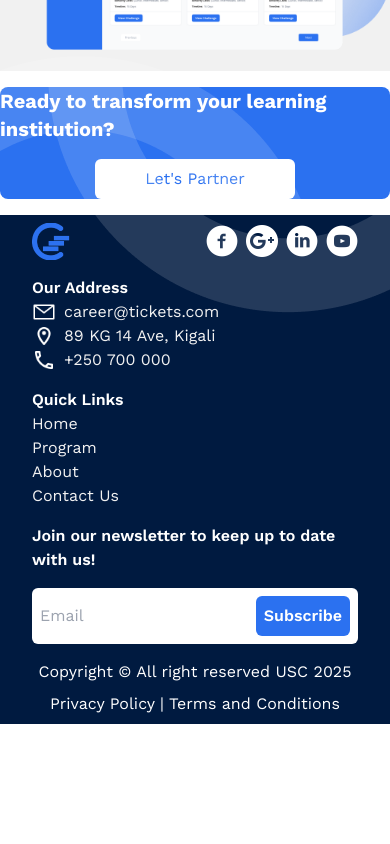
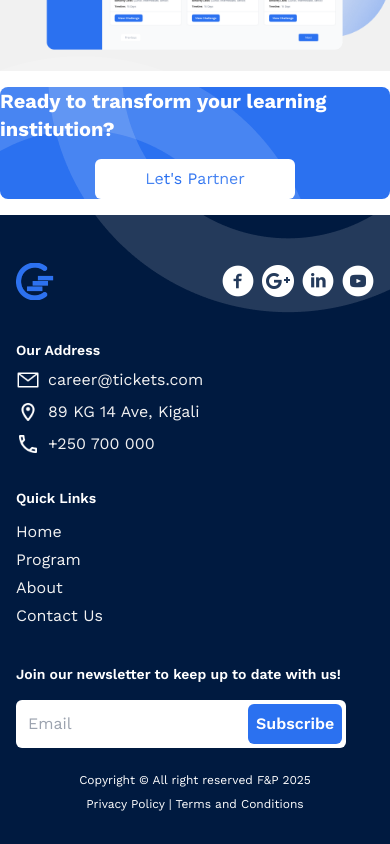
Before and after one commit to wakaflorien/umurava-skills-challenge, a Next.js app: page /institutions in a window 390 px wide. Shown: the part 3595-4439 px from the top of the page. Before the commit the page ends 4319 px from the top, so only its background shows below. Built offline with nearby package versions, Linux system fonts and the light colour scheme.

Commit message:
Refactor Footer component for improved layout and spacing

```diff
--- a/src/components/Footer.tsx
+++ b/src/components/Footer.tsx
@@ -4,8 +4,8 @@ import { BackToTop } from "./BackToTop";
 
 export const Footer = () => {
     return (
-        <footer className="bg-secondary flex flex-col gap-4 px-8 sm:px-24 py-2 sm:py-12 sm:divide-y divide-white/20">
-            <div className="flex items-center justify-between sm:py-8">
+        <footer className="bg-secondary flex flex-col gap-2 sm:gap-4 px-4 sm:px-24 py-8 sm:py-12 sm:divide-y divide-white/20">
+            <div className="flex items-center justify-between py-4 sm:py-8">
                 <Image
                     aria-hidden
                     src="/CareerTicket_4x-removebg-preview 1.png"
@@ -27,10 +27,10 @@ export const Footer = () => {
                 </div>
             </div>
 
-            <div className="flex flex-col gap-4  sm:flex-row items-start justify-between sm:py-8">
-                <div className="flex flex-col">
-                    <h1 className="text-white text-md sm:text-lg font-semibold">Our Address</h1>
-                    <ul className="flex flex-col sm:gap-2 sm:py-2 text-tertiary">
+            <div className="flex flex-col gap-8 sm:gap-4  sm:flex-row items-start justify-between py-4 sm:py-8">
+                <div className="flex flex-col gap-2 sm:gap-0">
+                    <h1 className="text-white text-sm sm:text-lg font-semibold">Our Address</h1>
+                    <ul className="flex flex-col gap-2 sm:gap-2 sm:py-2 text-tertiary">
                         <li className="flex gap-2">
                             <Image
                                 aria-hidden
@@ -41,7 +41,7 @@ export const Footer = () => {
                                 // layout="responsive"
                                 className={`object-cover`}
                             />
-                            <span>career@tickets.com</span>
+                            <p>career@tickets.com</p>
                         </li>
                         <li className="flex gap-2">
                             <Image
@@ -53,7 +53,7 @@ export const Footer = () => {
                                 // layout="responsive"
                                 className={`object-cover`}
                             />
-                            <span>89 KG 14 Ave, Kigali</span>
+                            <p>89 KG 14 Ave, Kigali</p>
                         </li>
                         <li className="flex gap-2">
                             <Image
@@ -65,31 +65,31 @@ export const Footer = () => {
                                 // layout="responsive"
                                 className={`object-cover`}
                             />
-                            <span>+250 700 000</span>
+                            <p>+250 700 000</p>
                         </li>
                     </ul>
                 </div>
-                <div className="flex flex-col">
-                    <h1 className="text-white text-md sm:text-lg font-semibold">Quick Links</h1>
-                    <ul className="flex flex-col sm:gap-2 sm:py-2 text-tertiary">
+                <div className="flex flex-col gap-2 sm:gap-0">
+                    <h1 className="text-white text-sm sm:text-lg font-semibold">Quick Links</h1>
+                    <ul className="flex flex-col gap-1 sm:gap-2 py-1 sm:py-2 text-tertiary">
                         <li><a href="./">Home</a></li>
-                        <li><a href="/program">Program</a></li>
+                        <li><a href="./#contact">Program</a></li>
                         <li><a href="/about">About</a></li>
                         <li><a href="./#contact">Contact Us</a></li>
                     </ul>
                 </div>
-                <div className="flex flex-col gap-4 sm:gap-4">
-                    <h1 className="text-white text-md sm:text-lg font-semibold">Join our newsletter to keep up to date with us!</h1>
-                    <form className="flex items-center justify-between bg-white p-2 rounded-md">
-                        <input className="w-full text-black outline-none sm:p-3" placeholder="Email" />
+                <div className="flex flex-col gap-4 ">
+                    <h1 className="text-white text-sm sm:text-lg font-semibold">Join our newsletter to keep up to date with us!</h1>
+                    <form className="flex items-center justify-between bg-white p-1 sm:p-2 rounded-md">
+                        <input className="w-full text-black outline-none p-2 sm:p-3" placeholder="Email" />
                         <Button classNames="bg-primary text-white hover:bg-primary/90 font-semibold p-2 sm:p-3" label="Subscribe" onClick={() => console.log("Subscribed")} />
                     </form>
 
                 </div>
             </div>
 
-            <div className="flex flex-col gap-2  sm:flex-row items-center justify-between text-white text-md sm:text-xs sm:pt-4">
-                <p>Copyright &copy; All right reserved USC 2025</p>
+            <div className="flex flex-col gap-2  sm:flex-row items-center justify-between text-white text-xs sm:pt-4">
+                <p>Copyright &copy; All right reserved F&P 2025</p>
                 <p>Privacy Policy | Terms and Conditions</p>
                 <BackToTop />
             </div>
```
